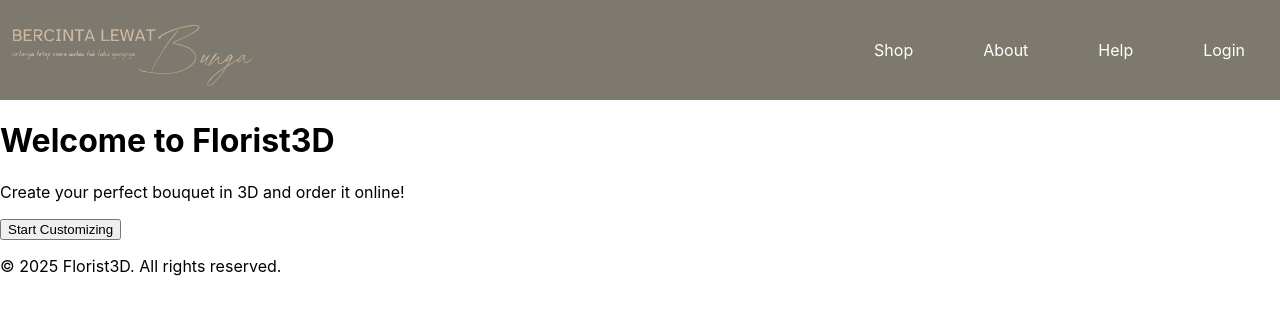
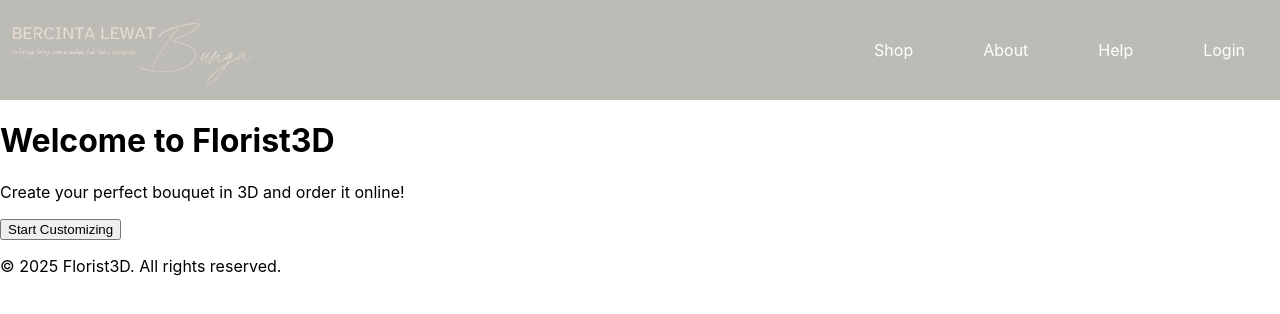
Before and after one commit to aryaaqilah/BercintaLewatBunga-Code, a React (Create React App) app: page / in a window 1280 px wide. Shown: the top 314 px of the page. Built offline with nearby package versions, Linux system fonts and the light colour scheme.

Commit message:
Adjust Navbar

```diff
--- a/src/App.js
+++ b/src/App.js
@@ -12,7 +12,9 @@ export default function App() {
   return (
     <Router>
       <div className="flex flex-col min-h-screen">
-        <Navbar />
+        <div className="sticky top-0 z-10">
+            <Navbar />
+        </div>
         <main className="flex-grow">
           <Routes>
             <Route path="/" element={<Home />} />
@@ -26,5 +28,5 @@ export default function App() {
         <Footer />
       </div>
     </Router>
-  );
+);
 }
--- a/src/components/Navbar/NavBar.jsx
+++ b/src/components/Navbar/NavBar.jsx
@@ -6,7 +6,7 @@ import primary_logo_light from '../../assets/Logo/Logo_Primary_Light.png'
 const Navbar = () => {
   return (
     <div className='NavBar'>
-      <img src={primary_logo_light} alt="Primary Logo" className='NavBarLogo' />
+      <NavLink to="/"><img src={primary_logo_light} alt="Primary Logo" className='NavBarLogo' /></NavLink>
 
       <ul>
         <li><NavLink to="/shop" className="NavBarItem">Shop</NavLink></li>
--- a/src/components/Navbar/Navbar.css
+++ b/src/components/Navbar/Navbar.css
@@ -5,6 +5,7 @@
     display: flex;
     align-items: center;
     justify-content: space-between;
+    opacity: 50%;
 }
 
 .NavBarLogo {
```
